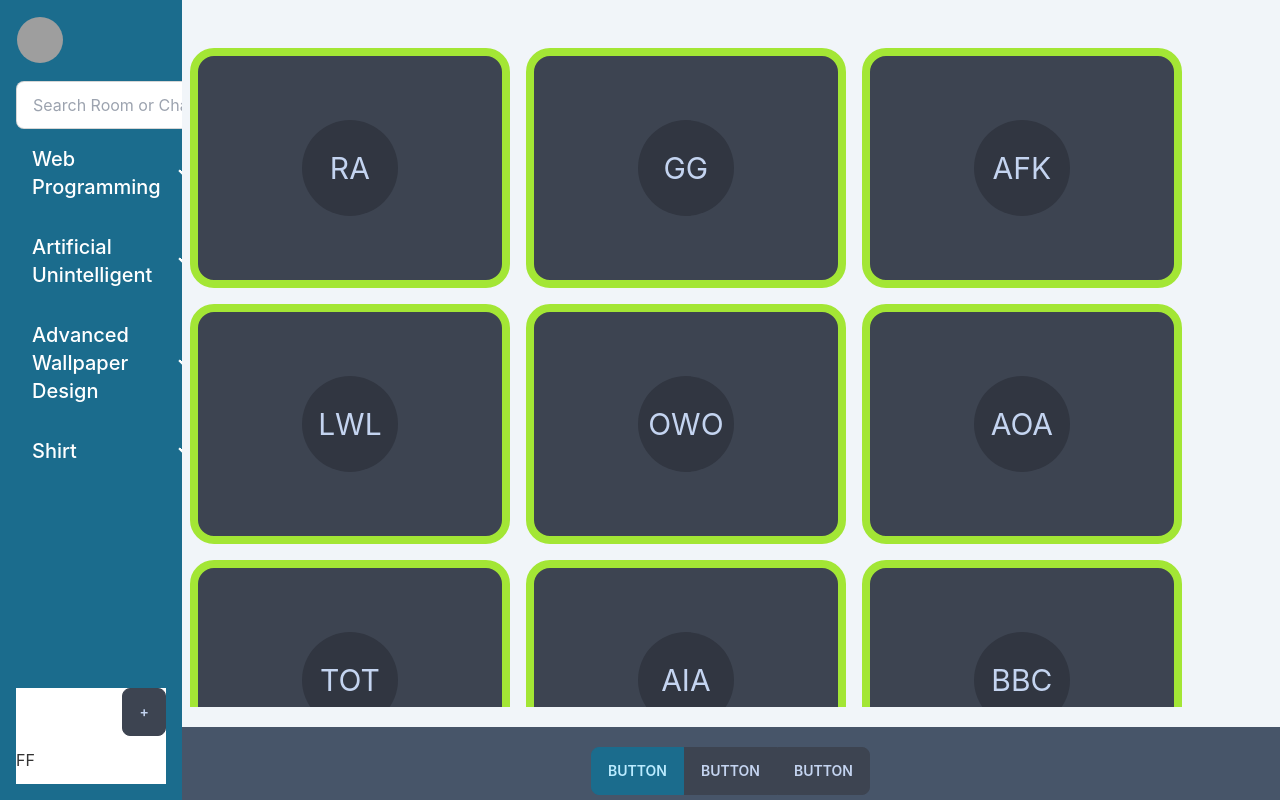
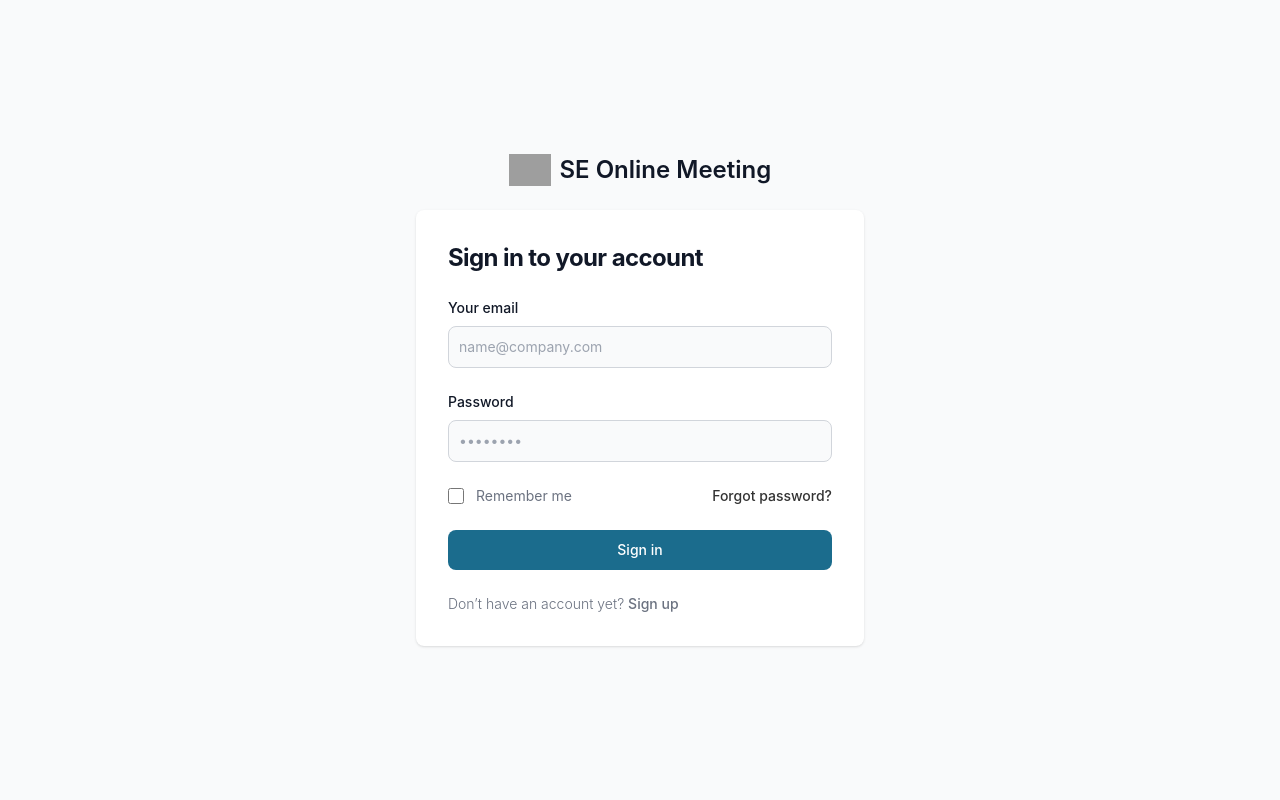
Before and after one commit to nemo984/web-project, a React (Create React App) app: page /Login in a window 1280 px wide. Built offline with nearby package versions, Linux system fonts and the light colour scheme; grey boxes are pictures that could not be loaded.

Commit message:
add Login page and make react route

```diff
--- a/package.json
+++ b/package.json
@@ -11,7 +11,7 @@
     "livekit-client": "^1.4.3",
     "react": "^18.2.0",
     "react-dom": "^18.2.0",
-    "react-router-dom": "^6.4.2",
+    "react-router-dom": "^6.4.3",
     "react-scripts": "5.0.1",
     "web-vitals": "^2.1.4"
   },
--- a/src/App.js
+++ b/src/App.js
@@ -5,18 +5,29 @@ import MeetingRoom from "./MeetingRoom";
 import ChannelSettings from "./ChannelSettings";
 import CreateChannel from "./CreateChannel";
 import CreateRoom from "./CreateRoom";
+import Choose from "./choose";
+import Login from "./login";
+import { BrowserRouter as Router, Routes, Route } from "react-router-dom";
+import Main from "./main";
+// import { Switch, Route} from
 
 function App() {
     return (
         <div className="app">
-            <Drawer />
-            <ChannelSettings />
-            {/* <Settings /> */}
-            <CreateChannel />
-            <CreateRoom />
+            <Routes>
+                <Route path='/Login' element={<Login />} />
+                <Route path="/Home" element={<Main />} />
 
-            <MeetingRoom />
-            {/*<ChannelRoom /> */}
+                {/* <ChannelSettings /> */}
+                {/* <Settings /> */}
+                {/* <CreateChannel />
+                    <CreateRoom />
+                    <Choose />
+                    <MeetingRoom />
+                    <ChannelRoom /> */}
+            </Routes>
+
+
         </div>
     );
 }
--- a/src/Drawer.js
+++ b/src/Drawer.js
@@ -67,7 +67,7 @@ const Drawer = () => {
                             ))}
                         </div>
                         <div className="w-full h-24 bg-secondary grid justify-items-stretch">
-                            <label htmlFor="Create-Channel" className="btn justify-self-end bg-Hover">+</label>
+                            <label htmlFor="Create-Channel" className="btn justify-self-end btn-Hover">+</label>
                             <p>FF</p>
                         </div>
                     </ul>
@@ -138,6 +138,7 @@ const Channel = ({ channel }) => {
             <input type="checkbox" />
             <div className="collapse-title text-xl font-medium">
                 <div className="flex justify-between">{channel.name}</div>
+
             </div>
             <div className="collapse-content">
                 {channel.rooms.map((room, i) => (
--- /dev/null
+++ b/src/choose.js
@@ -0,0 +1,29 @@
+import React from "react";
+
+const Choose = () => {
+    return (
+        <>
+            <input type="checkbox" id="choose" className="modal-toggle" />
+            <div className="modal">
+                <div className="modal-box relative">
+                    <label htmlFor="choose" className="btn btn-sm btn-circle absolute right-2 top-2">✕</label>
+                    <p className="text-2xl font-extrabold text-lg grid justify-items-center">
+                        Create Channel
+                    </p>
+                    <div className="form-control">
+                        <label className="label">
+                            <span className="label-text font-bold">Create new Channel</span>
+                        </label>
+                        <label htmlFor="Create-Channel" className="btn justify-self-end bg-Hover">Create</label>
+                        <label className="label">
+                            <span className="label-text font-bold">Join existing Channel</span>
+                        </label>
+                        <label htmlFor="" className="btn justify-self-end bg-Hover">Join</label>
+                    </div>
+                </div>
+            </div>
+        </>
+    );
+};
+
+export default Choose;
--- a/src/index.js
+++ b/src/index.js
@@ -2,10 +2,14 @@ import React from "react";
 import ReactDOM from "react-dom/client";
 import "./index.css";
 import App from "./App";
+import { BrowserRouter } from "react-router-dom";
 
 const root = ReactDOM.createRoot(document.getElementById("root"));
 root.render(
     <React.StrictMode>
-        <App />
+        <BrowserRouter>
+            <App />
+        </BrowserRouter>
+
     </React.StrictMode>
 );
--- /dev/null
+++ b/src/login.js
@@ -0,0 +1,48 @@
+import React from "react";
+
+const Login = () => {
+    return (
+        <section class="w-full bg-gray-50 dark:bg-gray-900">
+            <div class="flex flex-col items-center justify-center px-6 py-8 mx-auto md:h-screen lg:py-0">
+                <a href="#" class="flex items-center mb-6 text-2xl font-semibold text-gray-900 dark:text-white">
+                    <img class="w-15 h-8 mr-2" src="https://se.kmitl.ac.th/assets/se.png" alt="logo"/>
+                        SE Online Meeting
+                </a>
+                <div class="w-full bg-white rounded-lg shadow dark:border md:mt-0 sm:max-w-md xl:p-0 dark:bg-gray-800 dark:border-gray-700">
+                    <div class="p-6 space-y-4 md:space-y-6 sm:p-8">
+                        <h1 class="text-xl font-bold leading-tight tracking-tight text-gray-900 md:text-2xl dark:text-white">
+                            Sign in to your account
+                        </h1>
+                        <form class="space-y-4 md:space-y-6" action="#">
+                            <div>
+                                <label for="email" class="block mb-2 text-sm font-medium text-gray-900 dark:text-white">Your email</label>
+                                <input type="email" name="email" id="email" class="bg-gray-50 border border-gray-300 text-gray-900 sm:text-sm rounded-lg focus:ring-primary-600 focus:border-primary-600 block w-full p-2.5 dark:bg-gray-700 dark:border-gray-600 dark:placeholder-gray-400 dark:text-white dark:focus:ring-blue-500 dark:focus:border-blue-500" placeholder="name@company.com" required=""/>
+                            </div>
+                            <div>
+                                <label for="password" class="block mb-2 text-sm font-medium text-gray-900 dark:text-white">Password</label>
+                                <input type="password" name="password" id="password" placeholder="••••••••" class="bg-gray-50 border border-gray-300 text-gray-900 sm:text-sm rounded-lg focus:ring-primary-600 focus:border-primary-600 block w-full p-2.5 dark:bg-gray-700 dark:border-gray-600 dark:placeholder-gray-400 dark:text-white dark:focus:ring-blue-500 dark:focus:border-blue-500" required=""/>
+                            </div>
+                            <div class="flex items-center justify-between">
+                                <div class="flex items-start">
+                                    <div class="flex items-center h-5">
+                                        <input id="remember" aria-describedby="remember" type="checkbox" class="w-4 h-4 border border-gray-300 rounded bg-gray-50 focus:ring-3 focus:ring-primary-300 dark:bg-gray-700 dark:border-gray-600 dark:focus:ring-primary-600 dark:ring-offset-gray-800" required=""/>
+                                    </div>
+                                    <div class="ml-3 text-sm">
+                                        <label for="remember" class="text-gray-500 dark:text-gray-300">Remember me</label>
+                                    </div>
+                                </div>
+                                <a href="#" class="text-sm font-medium text-primary-600 hover:underline dark:text-primary-500">Forgot password?</a>
+                            </div>
+                            <button type="submit" class="w-full text-white bg-primary hover:bg-primary-700 focus:ring-4 focus:outline-none focus:ring-primary-300 font-medium rounded-lg text-sm px-5 py-2.5 text-center dark:bg-primary-600 dark:hover:bg-primary-700 dark:focus:ring-primary-800">Sign in</button>
+                            <p class="text-sm font-light text-gray-500 dark:text-gray-400">
+                                Don’t have an account yet? <a href="#" class="font-medium text-primary-600 hover:underline dark:text-primary-500">Sign up</a>
+                            </p>
+                        </form>
+                    </div>
+                </div>
+            </div>
+        </section>
+    );
+};
+
+export default Login;
--- a/src/main.js
+++ b/src/main.js
@@ -1,10 +1,21 @@
 import "./Sidebar.css";
 import "./main.css"
+import Drawer from "./Drawer";
+import ChannelSettings from "./ChannelSettings";
+import CreateChannel from "./CreateChannel";
+import CreateRoom from "./CreateRoom";
+import MeetingRoom from "./MeetingRoom";
 
 export function Main() {
     return (
-        <div>hi
+        <div className="flex">
+            <Drawer />
+            <ChannelSettings />
+            <CreateChannel />
+            <CreateRoom />
+            <MeetingRoom />
         </div>
+
     );
 }
 
```
Also changed, not shown: 1 other file (tests, documents, lock files or other folders).
